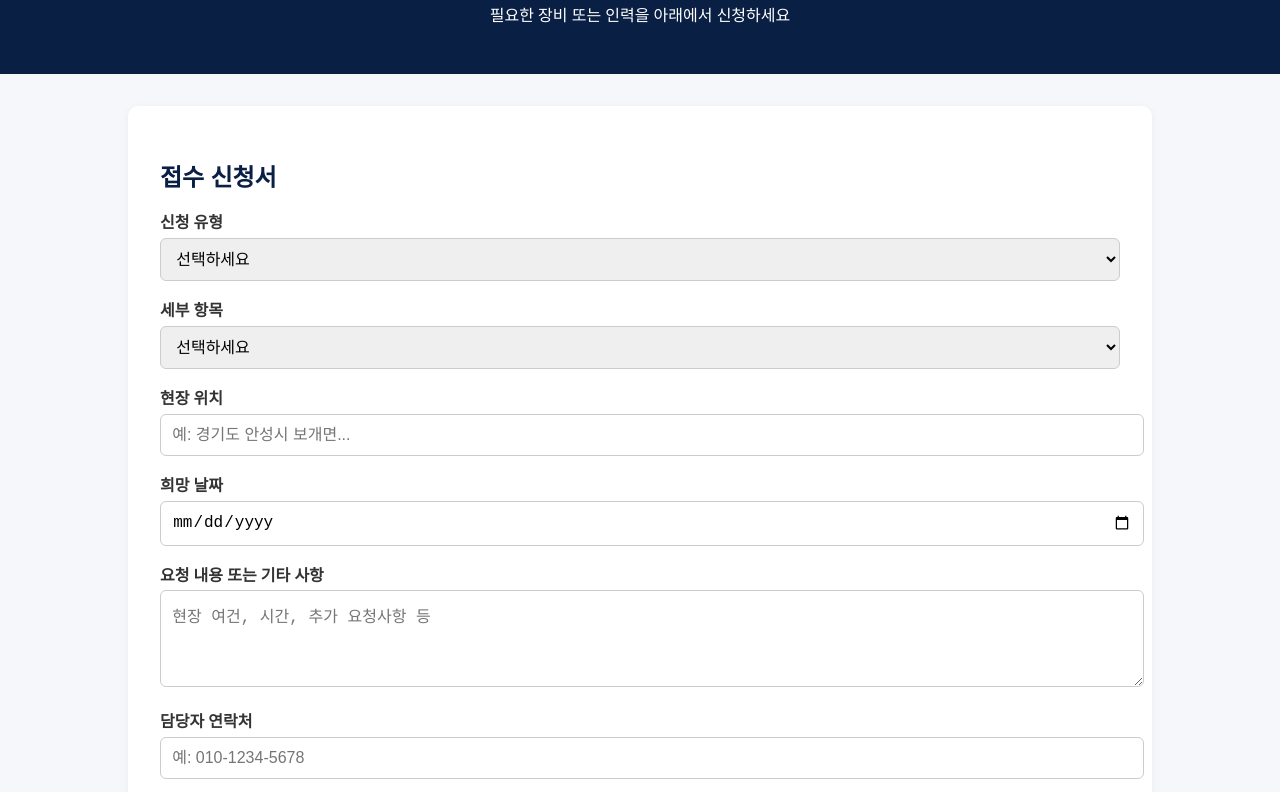
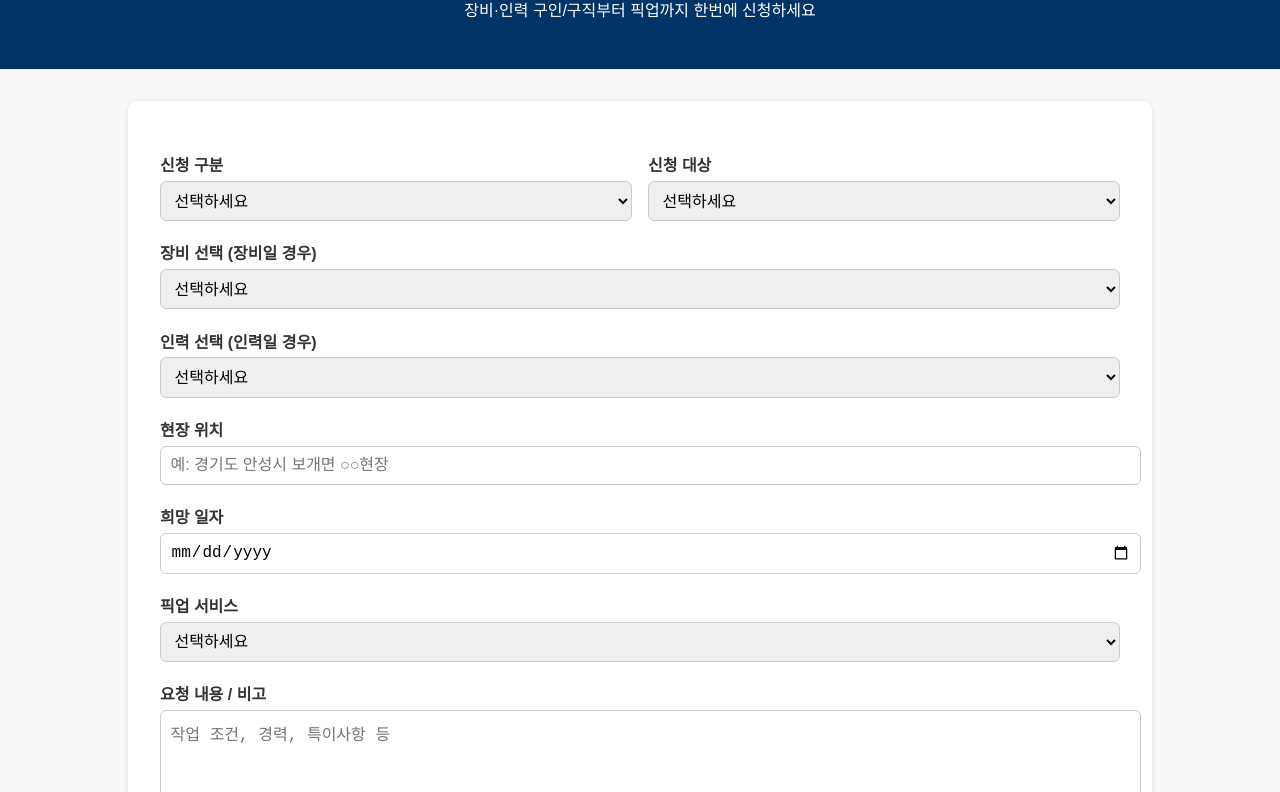
Before and after one commit to lysjyh/jungginet-site, a plain HTML site: page index.html in a window 1280 px wide. Shown: the part 92-884 px from the top of the page. Drawn offline with Linux system fonts and the light colour scheme.

Commit message:
Add files via upload

```diff
--- a/index.html
+++ b/index.html
@@ -4,109 +4,163 @@
 <head>
   <meta charset="UTF-8" />
   <meta name="viewport" content="width=device-width, initial-scale=1.0" />
-  <title>중기넷 | 건설 장비 및 인력 접수 플랫폼</title>
-  <meta name="description" content="건설장비와 인력을 쉽게 신청하고 연결하는 스마트 플랫폼.">
+  <title>중기넷 통합 접수폼</title>
+  <meta name="description" content="장비 및 건설 인력 구인·구직, 픽업 서비스 신청까지 한번에 가능한 스마트 접수 플랫폼">
   <style>
     body {
-      font-family: "Segoe UI", sans-serif;
+      font-family: Arial, sans-serif;
+      background: #f7f7f7;
       margin: 0;
       padding: 0;
-      background: #f5f7fa;
       color: #333;
     }
     header {
-      background: #0a1f44;
+      background: #003366;
       color: white;
-      padding: 2rem;
       text-align: center;
+      padding: 2rem 1rem;
     }
-    h1 { margin: 0; }
+    header h1 { margin: 0; font-size: 1.8rem; }
     .container {
       max-width: 960px;
       margin: 2rem auto;
       background: white;
       padding: 2rem;
       border-radius: 10px;
-      box-shadow: 0 2px 8px rgba(0,0,0,0.05);
-    }
-    h2 {
-      color: #0a1f44;
-      margin-bottom: 1rem;
+      box-shadow: 0 2px 6px rgba(0,0,0,0.1);
     }
     label {
+      font-weight: bold;
       display: block;
-      margin: 1rem 0 0.3rem;
-      font-weight: bold;
+      margin-top: 1.2rem;
     }
     input, select, textarea {
       width: 100%;
-      padding: 0.7rem;
-      font-size: 1rem;
+      padding: 0.6rem;
+      margin-top: 0.3rem;
       border: 1px solid #ccc;
       border-radius: 6px;
+      font-size: 1rem;
     }
+    .grid { display: grid; grid-template-columns: 1fr 1fr; gap: 1rem; }
     button {
-      margin-top: 1.5rem;
-      padding: 0.8rem 2rem;
-      background: #1e40af;
+      background: #0050b3;
       color: white;
       border: none;
+      padding: 0.8rem 2rem;
       font-size: 1.1rem;
       border-radius: 6px;
       cursor: pointer;
+      margin-top: 2rem;
     }
     footer {
       text-align: center;
+      color: #777;
+      font-size: 0.9rem;
       padding: 2rem;
-      font-size: 0.9rem;
-      color: #666;
     }
   </style>
 </head>
 <body>
   <header>
-    <h1>중기넷 | 건설장비 및 인력 접수</h1>
-    <p>필요한 장비 또는 인력을 아래에서 신청하세요</p>
+    <h1>중기넷 통합 접수 플랫폼</h1>
+    <p>장비·인력 구인/구직부터 픽업까지 한번에 신청하세요</p>
   </header>
 
   <div class="container">
-    <h2>접수 신청서</h2>
     <form action="mailto:your@email.com" method="POST" enctype="text/plain">
-      <label for="type">신청 유형</label>
-      <select id="type" name="신청 유형" required>
+      <div class="grid">
+        <div>
+          <label>신청 구분</label>
+          <select name="신청 구분" required>
+            <option value="">선택하세요</option>
+            <option value="구인">구인 (사장님)</option>
+            <option value="구직">구직 (기사님/인부)</option>
+          </select>
+        </div>
+        <div>
+          <label>신청 대상</label>
+          <select name="신청 대상" required>
+            <option value="">선택하세요</option>
+            <option value="장비">장비</option>
+            <option value="인력">인력</option>
+          </select>
+        </div>
+      </div>
+
+      <label>장비 선택 (장비일 경우)</label>
+      <select name="장비 항목">
         <option value="">선택하세요</option>
-        <option value="장비 요청">장비 요청</option>
-        <option value="인력 요청">인력 요청</option>
+        <option>덤프 5톤</option>
+        <option>덤프 15톤</option>
+        <option>덤프 25톤</option>
+        <option>굴삭기 미니</option>
+        <option>굴삭기 03W</option>
+        <option>굴삭기 06W</option>
+        <option>굴삭기 10W</option>
+        <option>굴삭기 380W</option>
+        <option>롤러</option>
+        <option>도자</option>
+        <option>그레이다</option>
       </select>
 
-      <label for="category">세부 항목</label>
-      <select id="category" name="세부 항목">
+      <label>인력 선택 (인력일 경우)</label>
+      <select name="인력 직종">
         <option value="">선택하세요</option>
-        <option>덤프 15톤</option>
-        <option>굴삭기 06W</option>
         <option>목수</option>
+        <option>형틀목수</option>
+        <option>철근공</option>
+        <option>콘크리트공</option>
+        <option>미장공</option>
+        <option>타일공</option>
+        <option>방수공</option>
+        <option>조적공</option>
+        <option>비계공</option>
+        <option>해체공</option>
+        <option>배관공</option>
+        <option>설비공</option>
+        <option>전기공</option>
+        <option>용접공</option>
         <option>신호수</option>
+        <option>곰방</option>
         <option>공구리</option>
+        <option>잡부</option>
+        <option>운반공</option>
+        <option>소장</option>
+        <option>반장</option>
+        <option>현장보조</option>
+        <option>크레인 유도</option>
+        <option>석면 해체</option>
       </select>
 
-      <label for="location">현장 위치</label>
-      <input type="text" id="location" name="현장 위치" placeholder="예: 경기도 안성시 보개면...">
+      <label>현장 위치</label>
+      <input type="text" name="현장 위치" placeholder="예: 경기도 안성시 보개면 ○○현장" />
 
-      <label for="date">희망 날짜</label>
-      <input type="date" id="date" name="희망 날짜" />
+      <label>희망 일자</label>
+      <input type="date" name="희망 일자" />
 
-      <label for="details">요청 내용 또는 기타 사항</label>
-      <textarea id="details" name="요청 내용" rows="4" placeholder="현장 여건, 시간, 추가 요청사항 등"></textarea>
+      <label>픽업 서비스</label>
+      <select name="픽업 서비스">
+        <option value="">선택하세요</option>
+        <option>필요함 (픽업 요청)</option>
+        <option>불필요함 (자가 출퇴근)</option>
+      </select>
 
-      <label for="contact">담당자 연락처</label>
-      <input type="tel" id="contact" name="연락처" placeholder="예: 010-1234-5678" required />
+      <label>요청 내용 / 비고</label>
+      <textarea name="요청 내용" rows="4" placeholder="작업 조건, 경력, 특이사항 등"></textarea>
+
+      <label>이름</label>
+      <input type="text" name="이름" placeholder="신청자 이름" required />
+
+      <label>연락처</label>
+      <input type="tel" name="연락처" placeholder="예: 010-1234-5678" required />
 
       <button type="submit">접수하기</button>
     </form>
   </div>
 
   <footer>
-    © 2025 JUNGGINET.COM | 건설장비 및 인력 매칭 플랫폼
+    © 2025 JUNGGINET.COM | 스마트 건설 장비 & 인력 매칭 시스템
   </footer>
 </body>
 </html>
```
